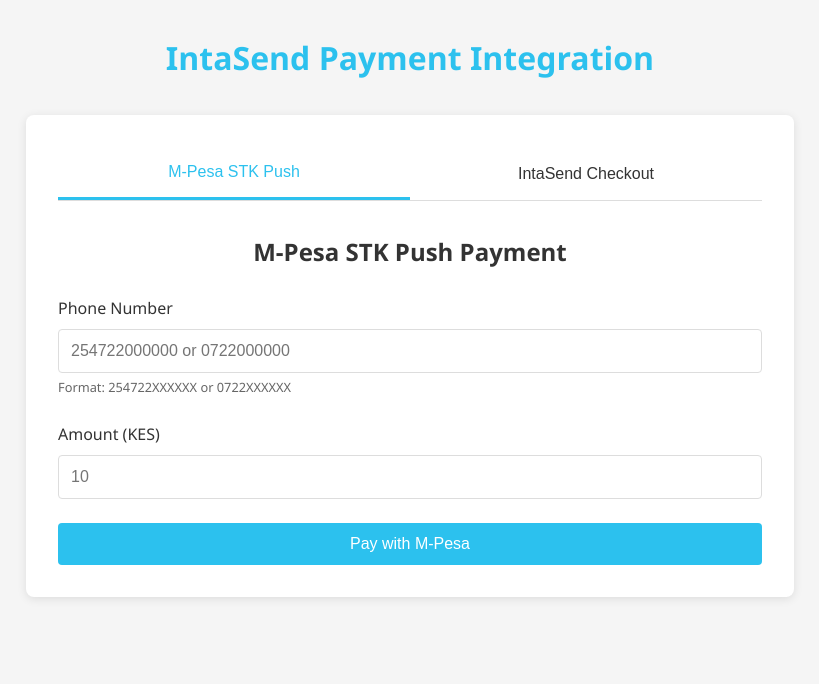
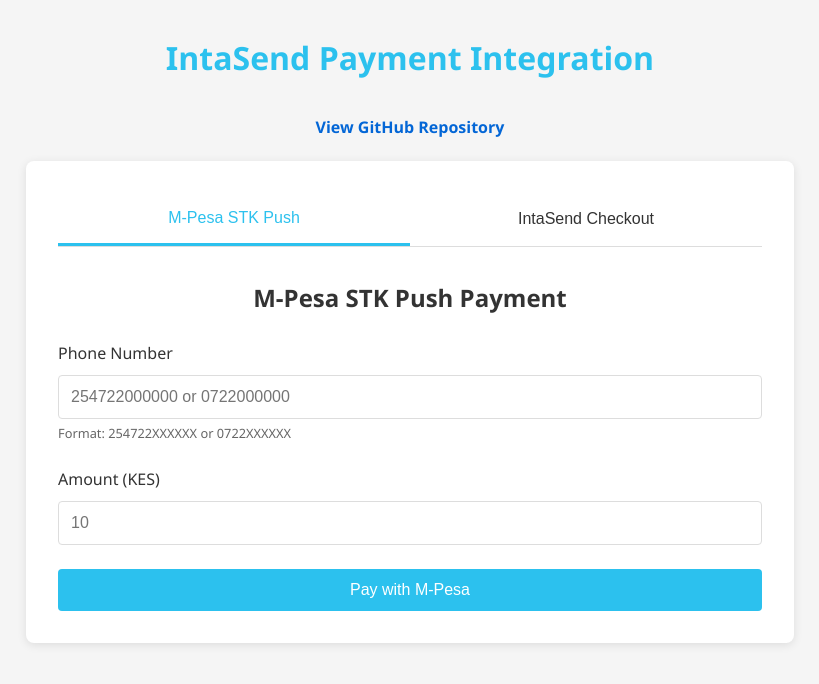
Before and after one commit to FelixOgero/intasend-payment-api-integration, a React (Vite) app in the folder client/: page / in a window 1280 px wide. Shown: the top 684 px of the page, without its empty margins (230-1049 px from the left). Built offline with nearby package versions, Linux system fonts and the light colour scheme.

Commit message:
further changes

```diff
--- a/client/src/App.jsx
+++ b/client/src/App.jsx
@@ -1,13 +1,26 @@
-import { useState } from 'react'
-import { BrowserRouter as Router, Routes, Route, Navigate } from 'react-router-dom'
-import PaymentForm from './components/PaymentForm'
-import PaymentStatus from './components/PaymentStatus'
+import { useState } from "react";
+import {
+  BrowserRouter as Router,
+  Routes,
+  Route,
+  Navigate,
+} from "react-router-dom";
+import PaymentForm from "./components/PaymentForm";
+import PaymentStatus from "./components/PaymentStatus";
 
 function App() {
   return (
     <Router>
       <div className="app-container">
         <h1>IntaSend Payment Integration</h1>
+        <a
+          href="https://github.com/FelixOgero/intasend-payment-api-integration"
+          target="_blank"
+          rel="noopener noreferrer"
+          style={{ display: "block", marginBottom: "20px", color: "#0366d6", textDecoration: "none", fontWeight: "bold", fontSize: "16px", textAlign: "center" }}
+        >
+          View GitHub Repository
+        </a>
         <Routes>
           <Route path="/" element={<PaymentForm />} />
           <Route path="/payment-status" element={<PaymentStatus />} />
@@ -15,7 +28,7 @@
         </Routes>
       </div>
     </Router>
-  )
+  );
 }
 
-export default App
+export default App;
```
